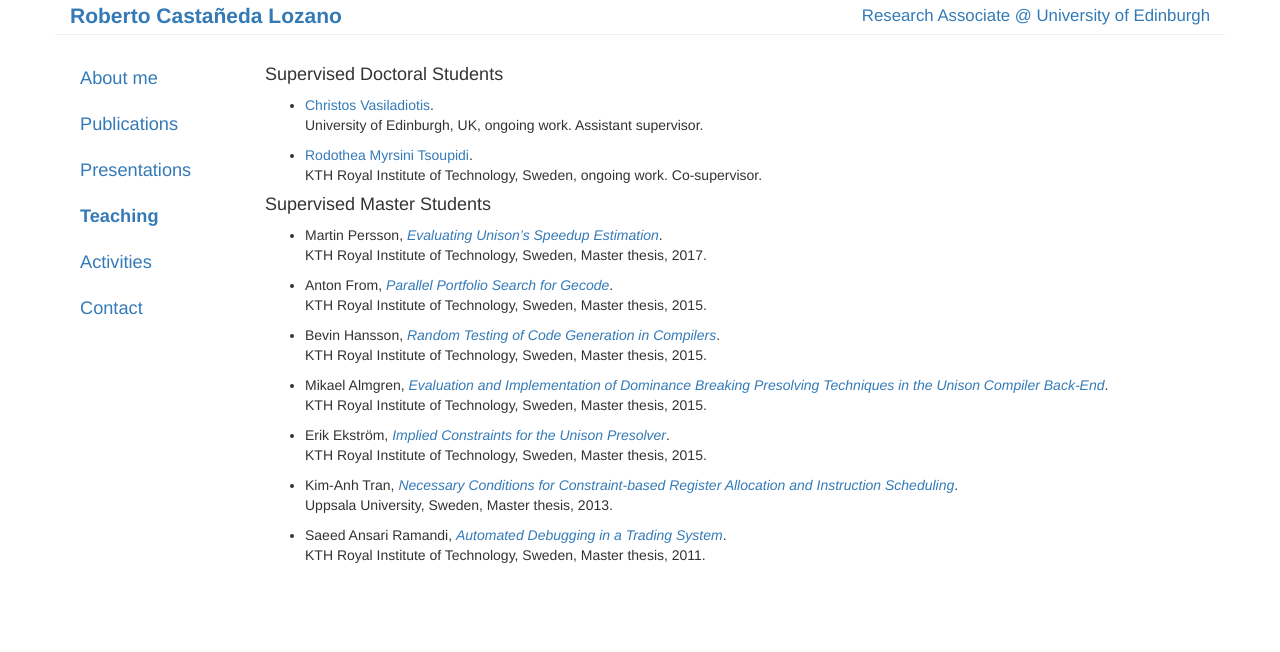
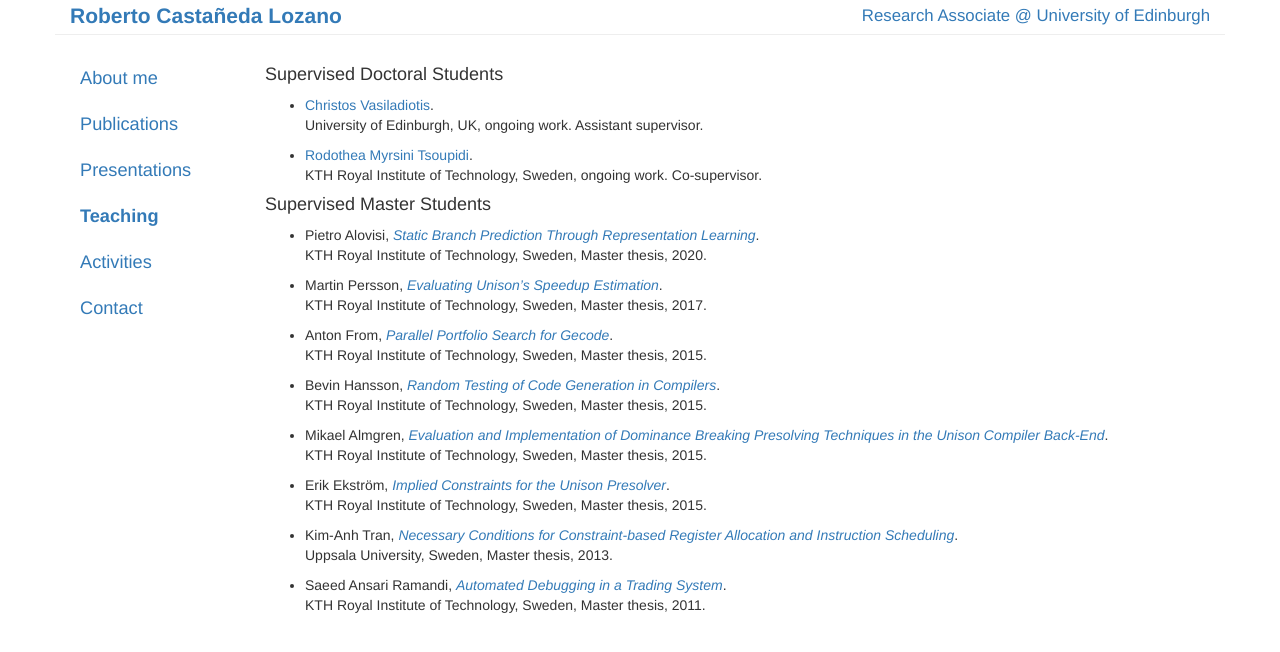
Before and after one commit to robcasloz/robcasloz.github.io, a Jekyll site: the page built from _posts/2010-10-01-teaching.md, in a window 1280 px wide. Shown: the top 652 px of the page. Built offline with Jekyll 4.4.1, drawn with Linux system fonts in a browser that asks for light colours.

Commit message:
Add MSc thesis

```diff
--- a/_posts/2010-10-01-teaching.md
+++ b/_posts/2010-10-01-teaching.md
@@ -12,6 +12,9 @@ title: "Teaching"
  KTH Royal Institute of Technology, Sweden, ongoing work. Co-supervisor.
 
 #### Supervised Master Students
+
+- Pietro Alovisi, [*Static Branch Prediction Through Representation Learning*](/teaching/PietroAlovisi_2020.pdf).<br />
+ KTH Royal Institute of Technology, Sweden, Master thesis, 2020.
 
 - Martin Persson, [*Evaluating Unison's Speedup Estimation*](/teaching/MartinPersson_2017.pdf).<br />
  KTH Royal Institute of Technology, Sweden, Master thesis, 2017.
```
Also changed, not shown: 1 other file.
